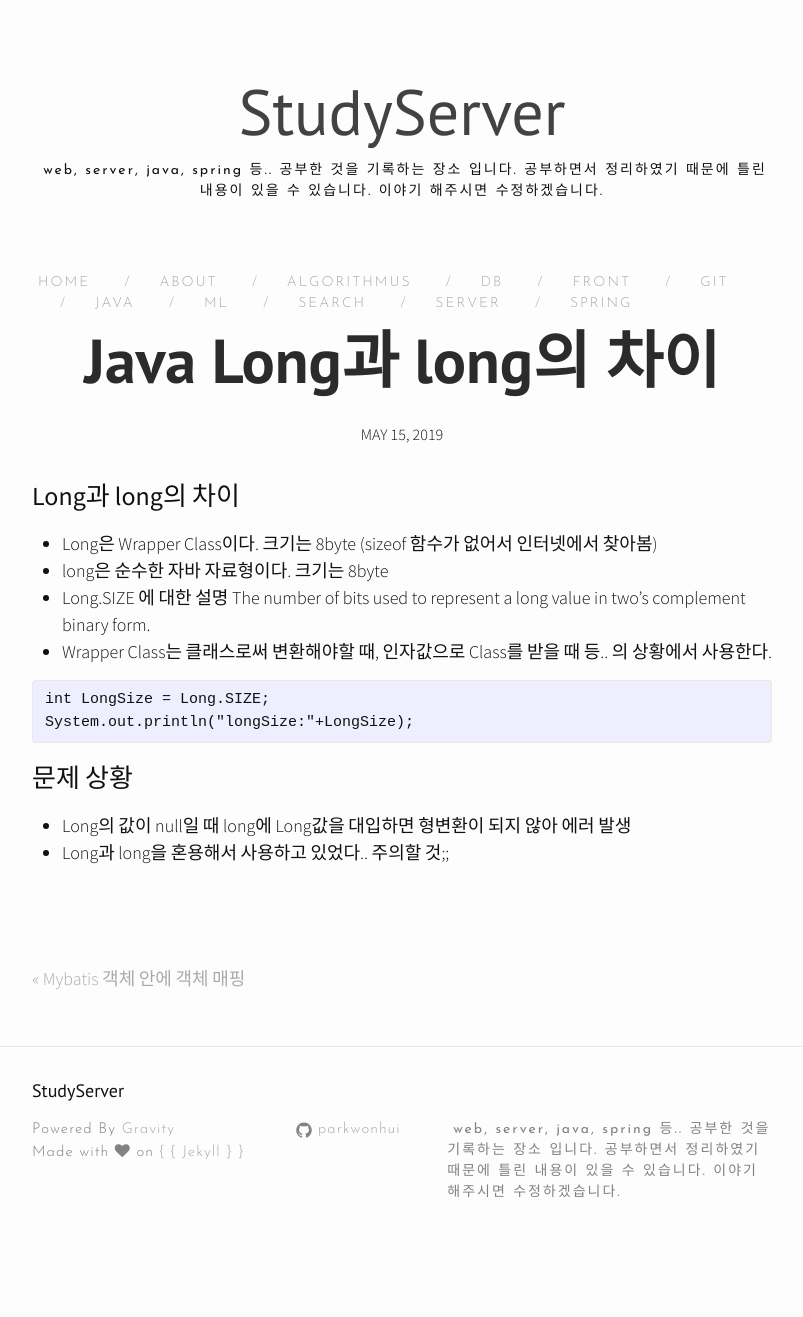
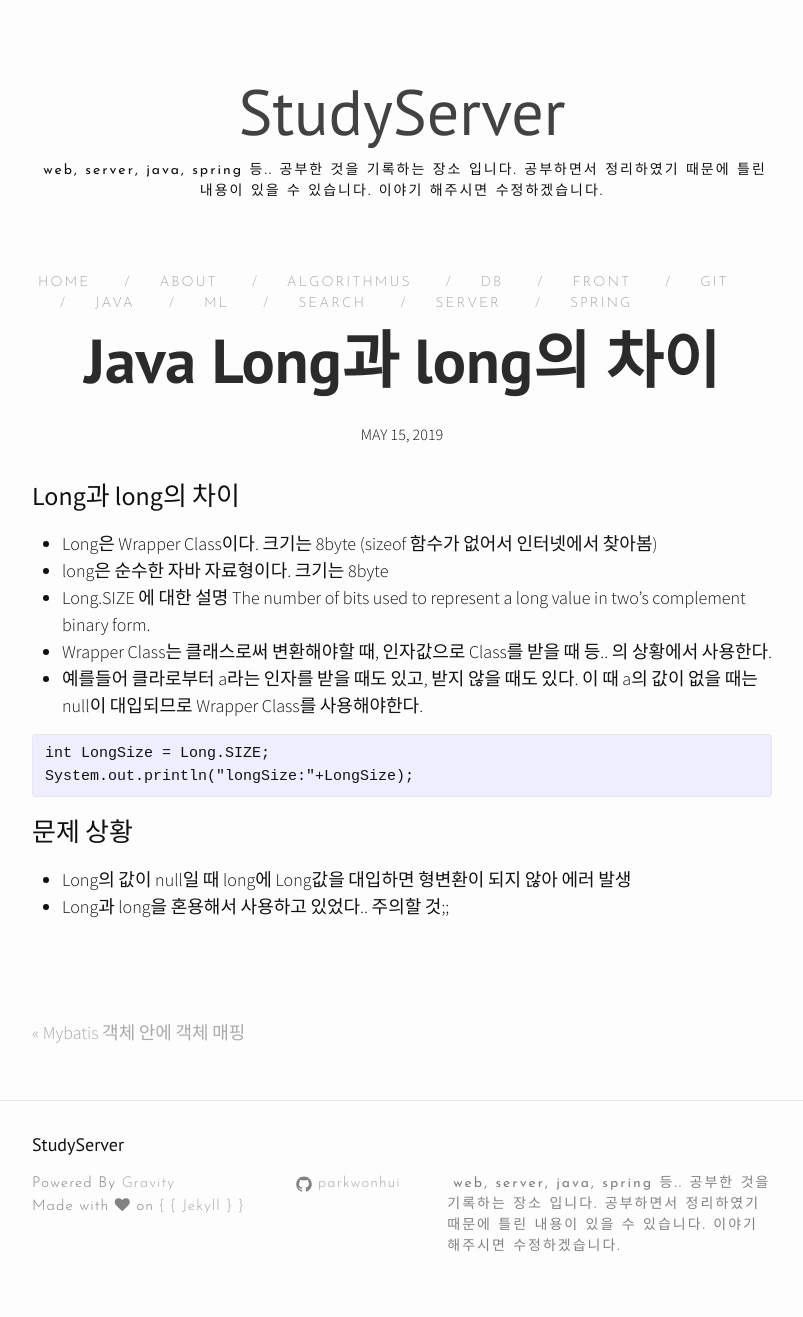
Before and after one commit to parkwonhui/parkwonhui.dev-github.io, a Jekyll site: the page built from _posts/java/2019-5-15-java-wrapper-class.md, in a window 1280 px wide. Shown: the whole page, without its empty margins (238-1041 px from the left). Built offline with Jekyll 4.4.1, drawn with Linux system fonts in a browser that asks for light colours; nearby versions of some CDN libraries; comment, search, counter and statistics services are not loaded; before the commit the page ends 1263 px from its top, so only the background shows below that.

Commit message:
설명 추가

```diff
--- a/_posts/java/2019-5-15-java-wrapper-class.md
+++ b/_posts/java/2019-5-15-java-wrapper-class.md
@@ -11,6 +11,7 @@
 - long은 순수한 자바 자료형이다. 크기는 8byte
 - Long.SIZE 에 대한 설명 The number of bits used to represent a long value in two's complement binary form.
 - Wrapper Class는 클래스로써 변환해야할 때, 인자값으로 Class를 받을 때 등.. 의 상황에서 사용한다.
+- 예를들어 클라로부터 a라는 인자를 받을 때도 있고, 받지 않을 때도 있다. 이 때 a의 값이 없을 때는 null이 대입되므로 Wrapper Class를 사용해야한다.
 
 ~~~
 int LongSize = Long.SIZE;
```
